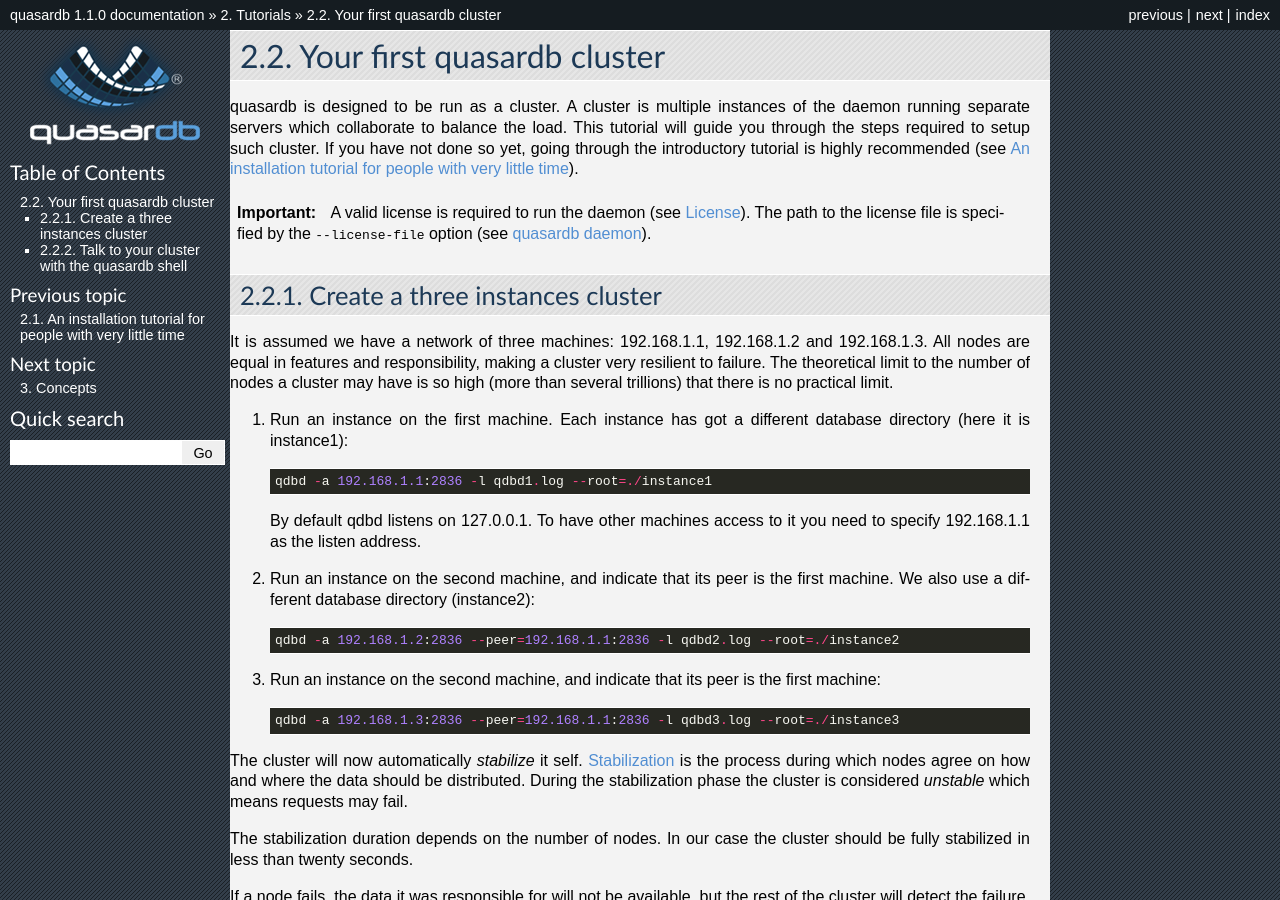
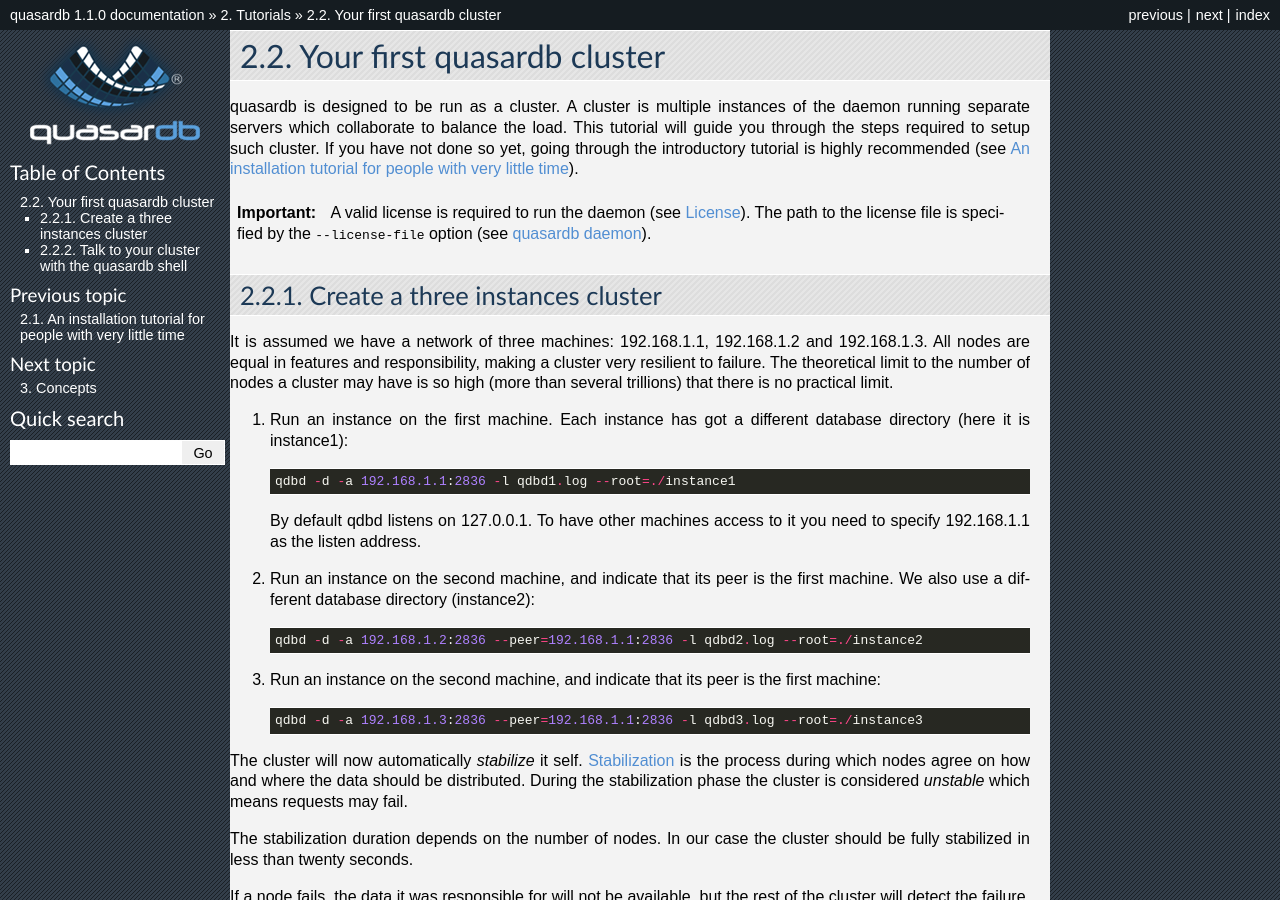
Before and after one commit to iltommi/qdb-documentation, a Sphinx documentation site: the page built from source/tutorials/one_ring.rst, in a window 1280 px wide and 900 px high. Built offline with Sphinx 7.4.7, drawn with Linux system fonts in a browser that asks for light colours.

```diff
--- a/source/primer.rst
+++ b/source/primer.rst
@@ -20,7 +20,7 @@ Shall we dance?
 
 Deploying quasardb is running a :term:`server`. That's just one program to launch, :doc:`reference/qdbd`::
 
-    ./qdbd &
+    ./qdbd -d
 
 Now that the server is ready, you can add anything that crosses your mind into it. For example with :doc:`reference/qdb_shell`::
 
@@ -82,7 +82,7 @@ But, wait, there's more!
 
 Working on web-oriented technologies? We've thought about you as well and built a web bridge, :doc:`reference/qdb_httpd`::
 
-    ./qdb_httpd &
+    ./qdb_httpd -d
 
 The web bridge can help you monitor the node and get entries in JSON or JSONP format, for example, with wget::
 
--- a/source/tutorials/one_ring.rst
+++ b/source/tutorials/one_ring.rst
@@ -14,18 +14,18 @@ It is assumed we have a network of three machines: 192.168.1.1, 192.168.1.2 and
 
 #. Run an instance on the first machine. Each instance has got a different database directory (here it is instance1)::
 
-     qdbd -a 192.168.1.1:2836 -l qdbd1.log --root=./instance1
+     qdbd -d -a 192.168.1.1:2836 -l qdbd1.log --root=./instance1
 
    By default qdbd listens on 127.0.0.1. To have other machines access to it you need to specify 192.168.1.1 as the listen address.
 
 #. Run an instance on the second machine, and indicate that its peer is the first machine.
    We also use a different database directory (instance2)::
 
-     qdbd -a 192.168.1.2:2836 --peer=192.168.1.1:2836 -l qdbd2.log --root=./instance2
+     qdbd -d -a 192.168.1.2:2836 --peer=192.168.1.1:2836 -l qdbd2.log --root=./instance2
 
 #. Run an instance on the second machine, and indicate that its peer is the first machine::
 
-     qdbd -a 192.168.1.3:2836 --peer=192.168.1.1:2836 -l qdbd3.log --root=./instance3
+     qdbd -d -a 192.168.1.3:2836 --peer=192.168.1.1:2836 -l qdbd3.log --root=./instance3
 
 The cluster will now automatically *stabilize* it self. :term:`Stabilization` is the process during which nodes agree on how and where the data should be distributed. During the stabilization phase the cluster is considered *unstable* which means requests may fail.
 
--- a/source/tutorials/tut_quick.rst
+++ b/source/tutorials/tut_quick.rst
@@ -50,7 +50,7 @@ All information is available in both JSON and JSONP format.
 
     By default the server will listen on the localhost and on the port 8080. We may want to listen on all IPv4 interfaces instead. Note that we need to specify the daemon's address (192.168.1.1 on the port 303 in our example)::
 
-      qdb_httpd --address=0.0.0.0:8080 --daemon=192.168.1.1:303
+      qdb_httpd -d --address=0.0.0.0:8080 --daemon=192.168.1.1:303
 
  #. Test it from a browser
 
```
